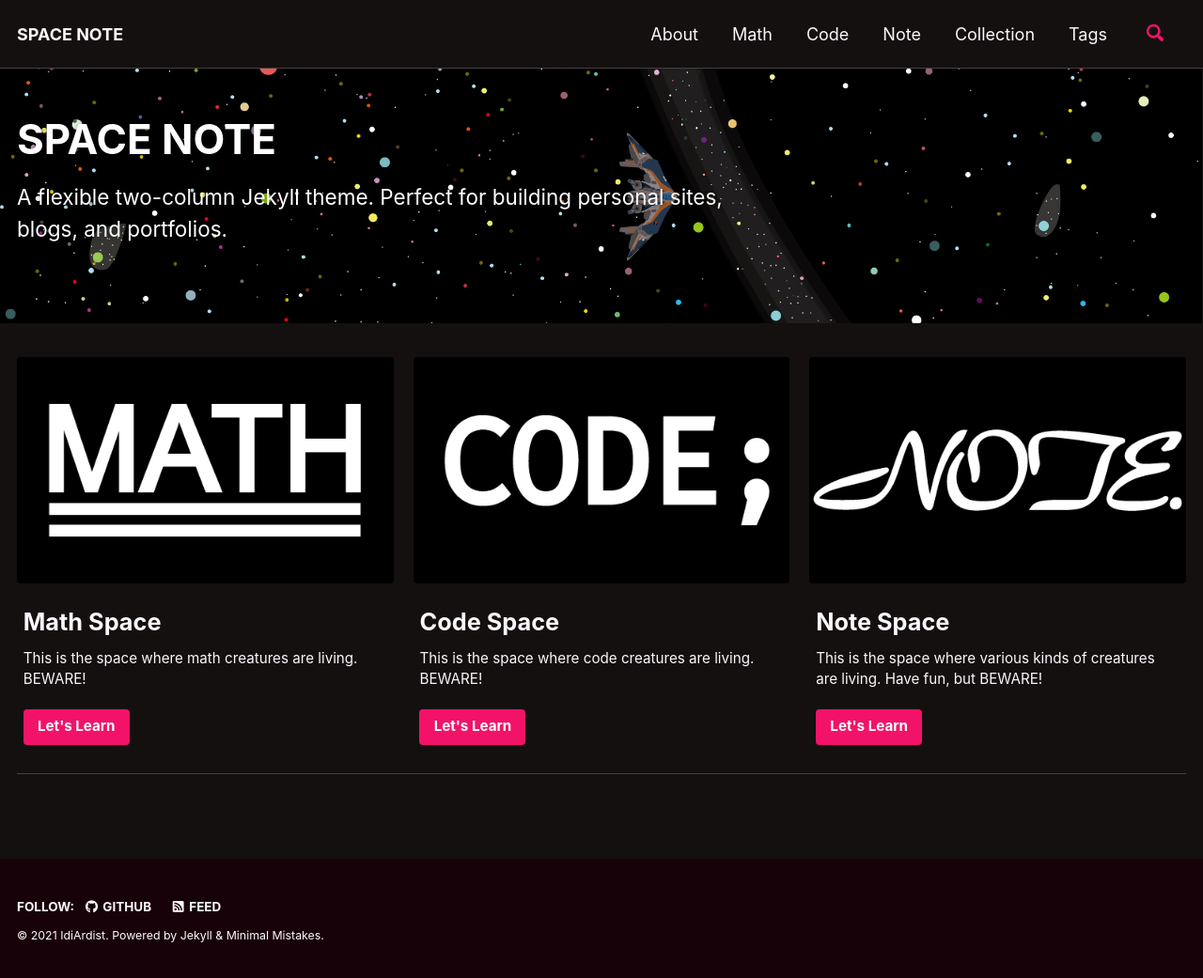
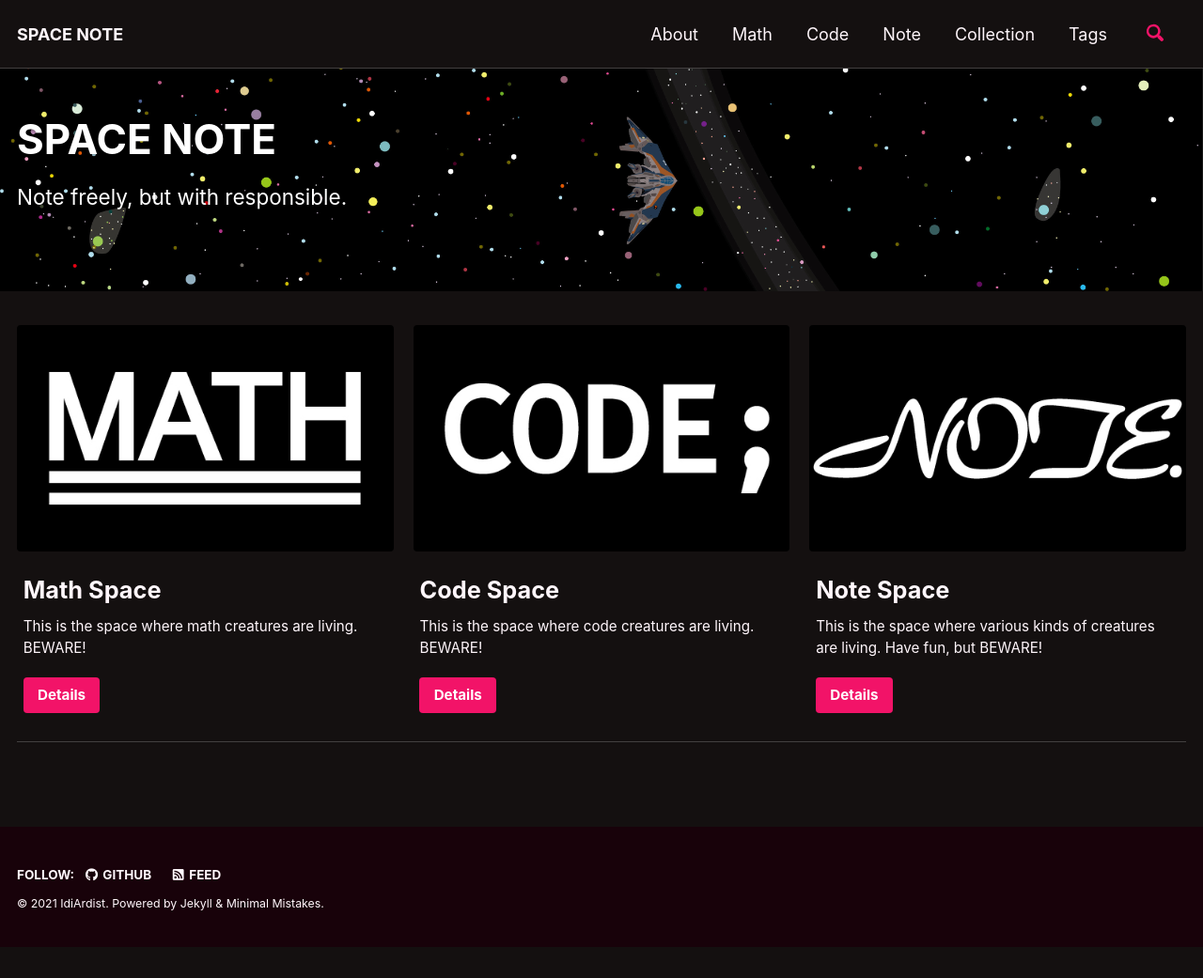
Before and after one commit to peterjhpark1205/peterjhpark1205.github.io, a Jekyll site: the page built from _pages/home.md, in a window 1280 px wide. Shown: the whole page at 94% size. Built offline with Jekyll 4.4.1, drawn with Linux system fonts in a browser that asks for light colours; cached includes are drawn as plain includes; comment, search, counter and statistics services are not loaded; a style sheet for code colours, icons or effects is not loaded; after the commit the page ends 1008 px from its top, so only the background shows below that.

Commit message:
Update home.md

```diff
--- a/_pages/home.md
+++ b/_pages/home.md
@@ -7,7 +7,7 @@
   overlay_image: /assets/images/home_background.jpg
 
 excerpt: >
-  A flexible two-column Jekyll theme. Perfect for building personal sites, blogs, and portfolios.
+  Note freely, but with responsible.
 
 
 feature_row:
@@ -17,7 +17,7 @@
     excerpt: "This is the space where math creatures are living. BEWARE!"
     url: "/math/introduction/"
     btn_class: "btn--primary"
-    btn_label: "Let's Learn"
+    btn_label: "Details"
 
   - image_path: /assets/images/home_code_icon.jpg
     alt: "code"
@@ -25,7 +25,7 @@
     excerpt: "This is the space where code creatures are living. BEWARE!"
     url: "/code/introduction/"
     btn_class: "btn--primary"
-    btn_label: "Let's Learn"
+    btn_label: "Details"
 
   - image_path: /assets/images/home_note_icon.jpg
     alt: "note"
@@ -33,7 +33,7 @@
     excerpt: "This is the space where various kinds of creatures are living. Have fun, but BEWARE!"
     url: "/note/introduction/"
     btn_class: "btn--primary"
-    btn_label: "Let's Learn"
+    btn_label: "Details"
 ---
 
 {% include feature_row %}
```
